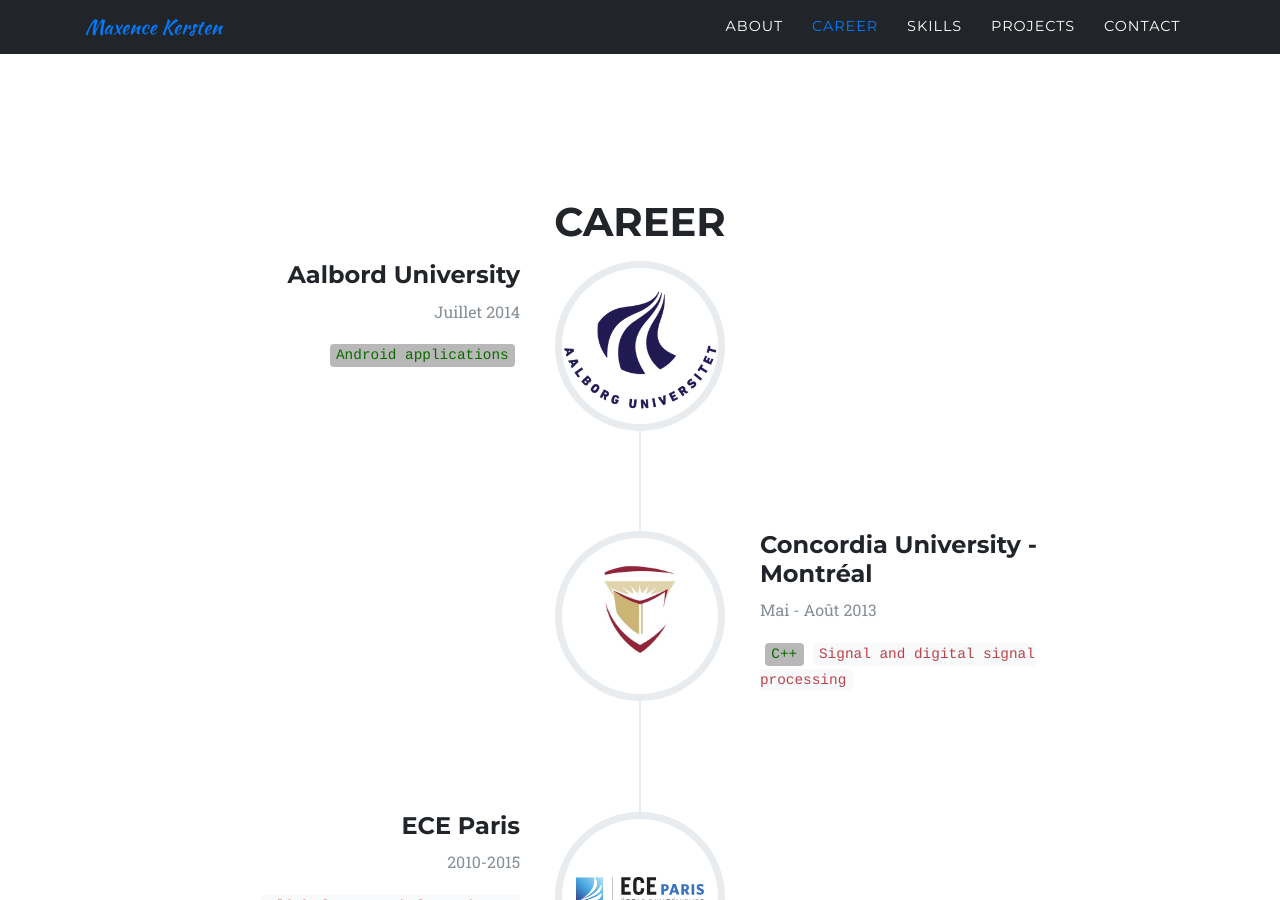
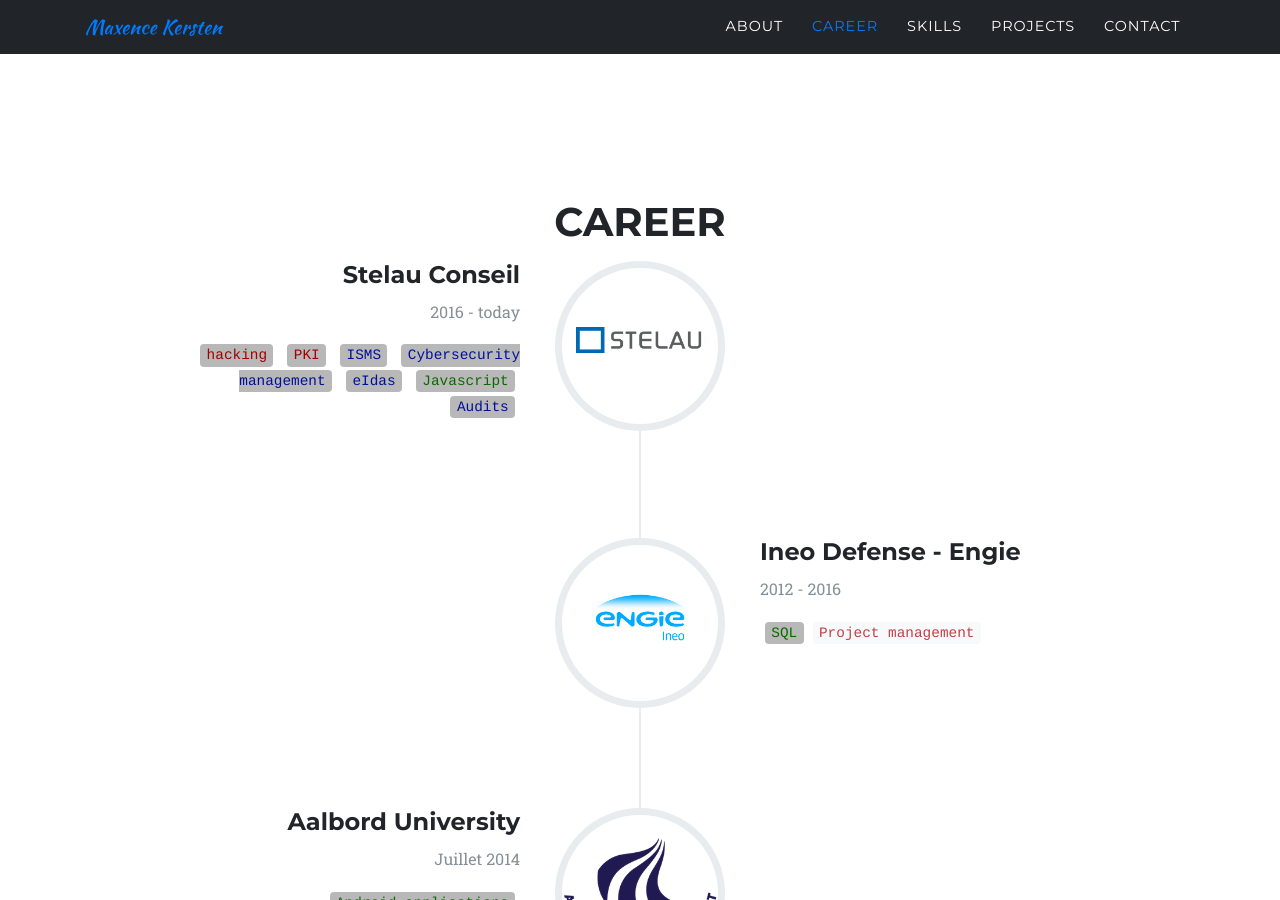
Before and after one commit to MaxKer/MaxKer.github.io, a Jekyll site: the page built from index.html, in a window 1280 px wide and 900 px high, scrolled down 1344 px. Built offline with Jekyll 4.4.1, drawn with Linux system fonts in a browser that asks for light colours; some web fonts are replaced; some of the changed text lies outside the part shown.

Commit message:
Add experience

```diff
--- a/_includes/content/career.html
+++ b/_includes/content/career.html
@@ -8,6 +8,96 @@
      <div class="row">
        <div class="col-lg-12">
          <ul class="timeline">
+
+          <!-- Stelau Conseil -->
+          <li>
+              <div class="timeline-image" style="background-color:rgb(255, 255, 255)">
+                <span class="fa-stack fa-4x">
+                    <img class="img-fluid" src="img/stelau.png">
+                  </span>
+              </div>
+              <div class="timeline-panel">
+                <div class="timeline-heading">
+                    <h4 class="subheading">Stelau Conseil</h4>
+                    <p class="text-muted">2016 - today</p>
+                </div>
+                <div class="timeline-body">
+                    <code class="cyber-tech-skill">hacking</code>
+                    <code class="cyber-tech-skill">PKI</code>
+                    <code class="cyber-management-skill">ISMS</code>
+                    <code class="cyber-management-skill">Cybersecurity management</code>
+                    <code class="cyber-management-skill">eIdas</code>
+                    <code class="dev-skill">Javascript</code>
+                    <code class="cyber-management-skill">Audits</code>
+                </div>
+              </div>
+            </li>
+
+
+          <!-- Ineo Defense -->
+          <li class="timeline-inverted">
+              <div class="timeline-image" style="background-color:rgb(255, 255, 255)" onclick="afficherMasquer(3); afficherMasquer(4);">
+                <span class="fa-stack fa-4x">
+                    <img class="rounded-circle img-fluid" src="img/ineodefense.png">
+                  </span>
+              </div>
+              <div class="timeline-panel">
+                <div class="timeline-heading">
+                    <h4 class="subheading">Ineo Defense - Engie</h4>
+                    <p class="text-muted">2012 - 2016</p>
+                </div>
+                <div class="timeline-body">
+                    <code class="dev-skill">SQL</code>
+                    <code class="other-skill">Project management</code>
+                </div>
+              </div>
+            </li>
+
+            <!-- Responsable technique -->
+            <li class="timeline-inverted" style="display:none" id="3">
+                <div class="timeline-image" style="background-color:rgb(255,255, 255)">
+                      <img class="rounded-circle img-fluid" src="img/atome.png">
+               </div>
+
+               <div class="timeline-panel">
+                  <div class="timeline-heading">
+                      <h5 class="subheading">Technical manager</h5>
+                      <p class="text-muted">2015 - 2016</p>
+                  </div>
+                  <div class="timeline-body">
+                    <code class="cyber-tech-skill">IT security</code>
+                    <code class="cyber-tech-skill">PKI</code>
+                    <code class="cyber-management-skill">ISMS</code>
+                    <code class="cyber-management-skill">Audits</code>
+                    <code class="other-skill">Project management</code>
+                  </div>
+                </div>
+              </li>
+
+            <!-- Alternance Ineo Defense -->
+
+            <li class="timeline-inverted" style="display:none" id="4">
+                <div class="timeline-image" style="background-color:rgb(255,255, 255)">
+                    <img class="rounded-circle img-fluid" src="img/security.jpg">
+               </div>
+
+               <div class="timeline-panel">
+                  <div class="timeline-heading">
+                      <h5 class="subheading">Apprentice engineer</h5>
+                      <p class="text-muted">2012-2015</p>
+                  </div>
+                  <div class="timeline-body">
+                      <code class="dev-skill">PHP</code>
+                      <code class="dev-skill">SQL</code>
+                      <code class="cyber-tech-skill">SIEM</code>
+                      <code class="cyber-tech-skill">Security, network and system equipments integration</code>
+                      <code class="cyber-tech-skill">Linux environments</code>
+                  </div>
+                </div>
+              </li>
+
+
+
 
           <!-- Aalborg University -->
             <li>
@@ -63,14 +153,14 @@
             </li>
 
             <!-- Alternance Ineo Defense -->
-            <li class="timeline-inverted" style="display:none" id="2">
+            <li style="display:none" id="2">
                 <div class="timeline-image" style="background-color:rgb(255,255, 255)">
                     <img class="rounded-circle img-fluid" src="img/security.jpg">
                </div>
 
                <div class="timeline-panel">
                   <div class="timeline-heading">
-                      <h4 class="subheading">Apprentice engineer</h4>
+                      <h5 class="subheading">Apprentice engineer</h5>
                       <p class="text-muted">2012-2015</p>
                   </div>
                   <div class="timeline-body">
@@ -81,28 +171,18 @@
                       <code class="other-skill">Cisco</code>
                       <code class="dev-skill">HTML5</code>
                       <code class="dev-skill">CSS</code>
-                      <h6>Apprentice at Ineo Defense</h6>
-                      <code class="cyber-tech-skill">IT security</code>
-                      <code class="cyber-tech-skill">PKI</code>
-                      <code class="cyber-tech-skill">SIEM</code>
-                      <code class="dev-skill">PHP</code>
-                      <code class="dev-skill">SQL</code>
-                      <code class="cyber-management-skill">Audits</code>
-                      <code class="cyber-management-skill">ISMS</code>
-                      <code class="cyber-tech-skill">Security, network and system equipments integration</code>
-                      <code class="cyber-tech-skill">Linux environments</code>
                   </div>
                 </div>
               </li>
-                          <!-- Prépa -->
-            <li class="timeline-inverted" style="display:none" id="1">
+            <!-- Prépa -->
+            <li style="display:none" id="1">
                 <div class="timeline-image" style="background-color:rgb(255,255, 255)">
                       <img class="rounded-circle img-fluid" src="img/atome.png">
                </div>
 
                <div class="timeline-panel">
                   <div class="timeline-heading">
-                      <h4 class="subheading">Classe préparatoire intégrée</h4>
+                      <h5 class="subheading">Preparatory class</h5>
                       <p class="text-muted">2010-2012</p>
                   </div>
                   <div class="timeline-body">
--- a/_includes/content/projects.html
+++ b/_includes/content/projects.html
@@ -3,8 +3,8 @@
   <div class="container">
     <div class="row">
       <div class="col-lg-12 text-center">
-        <h2 class="section-heading text-uppercase">Projets</h2>
-        <h3 class="section-subheading text-muted">Domotique et autres bidouilles</h3>
+        <h2 class="section-heading text-uppercase">Projects</h2>
+        <h3 class="section-subheading text-muted">Life hack and others</h3>
       </div>
     </div>
     <div class="row">
```
Also changed, not shown: _includes/js.html (+15 -3 lines), img/ineodefense.png (added), img/stelau.png (added).
